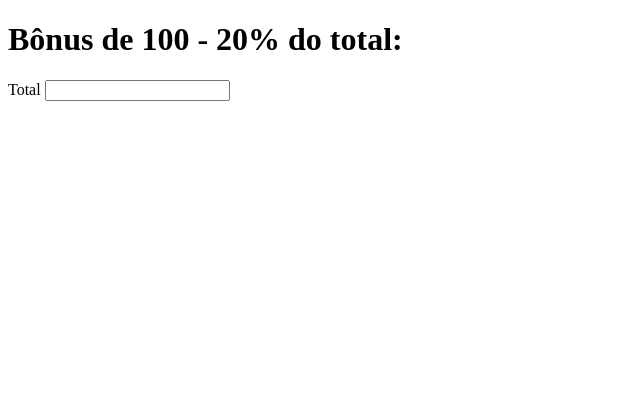
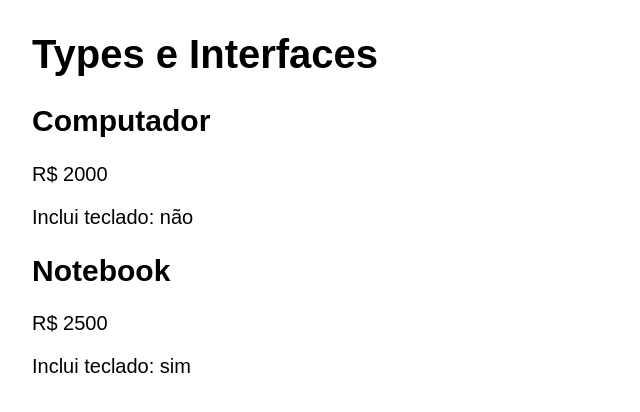
Before and after one commit to PedroPaivaDev/study-origamid-typescript, a plain HTML site: page index.html in a window 1280 px wide. Shown: the whole page, without its empty margins (0-640 px from the left). Drawn offline with Linux system fonts and the light colour scheme.

Commit message:
class 204: keyword 'type'

```diff
--- a/index.html
+++ b/index.html
@@ -5,13 +5,17 @@
   <meta http-equiv="X-UA-Compatible" content="IE=edge">
   <meta name="viewport" content="width=device-width, initial-scale=1.0">
   <title>TypeScript</title>
+  <style>
+    body {
+      font-size: 1.25rem;
+      font-family: sans-serif;
+      margin: 2rem;
+    }
+  </style>
 </head>
 <body>
   <div style="color: black;">
-    <h1>Bônus de 100 - 20% do total:</h1>
-    <label>Total</label>
-    <input type="number" />
-    <p></p>
+    <h1>Types e Interfaces</h1>
   </div>
 </body>
 <script src="script.js"></script>
--- a/script.js
+++ b/script.js
@@ -1,13 +1,21 @@
 "use strict";
-function toNumber(value) {
-    if (typeof value === 'number') {
-        return value;
-    }
-    else if (typeof value === 'string') {
-        return Number(value);
-    }
-    else {
-        throw new Error("value deve ser um número ou uma string");
-    }
+function preencherDados(dados) {
+    document.body.innerHTML += `
+  <div>
+    <h2>${dados.nome}</h2>
+    <p>R$ ${dados.preco}</p>
+    <p>Inclui teclado: ${dados.teclado ? 'sim' : 'não'}</p>
+  </div>
+  `;
 }
-console.log(toNumber(Number(true)));
+const computador = {
+    nome: 'Computador',
+    preco: 2000,
+    teclado: false,
+};
+preencherDados(computador);
+preencherDados({
+    nome: 'Notebook',
+    preco: 2500,
+    teclado: true,
+});
```
Also changed, not shown: script.ts (+30 -9 lines).
